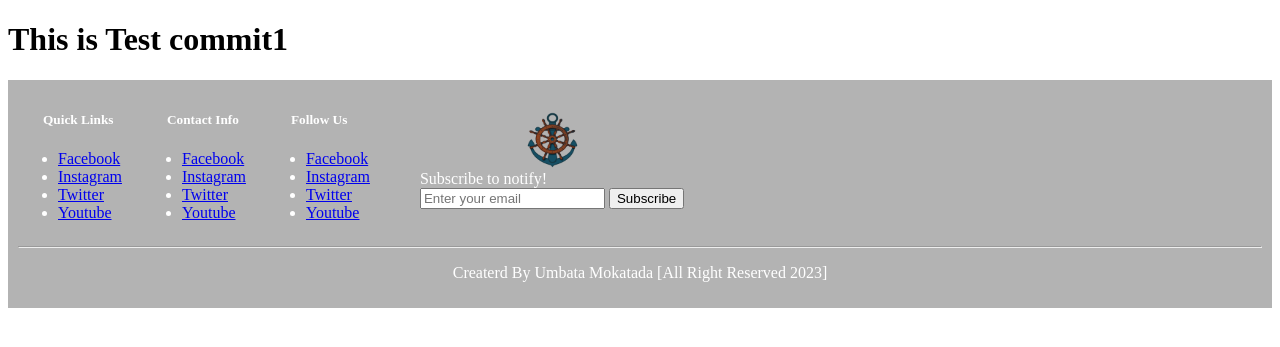
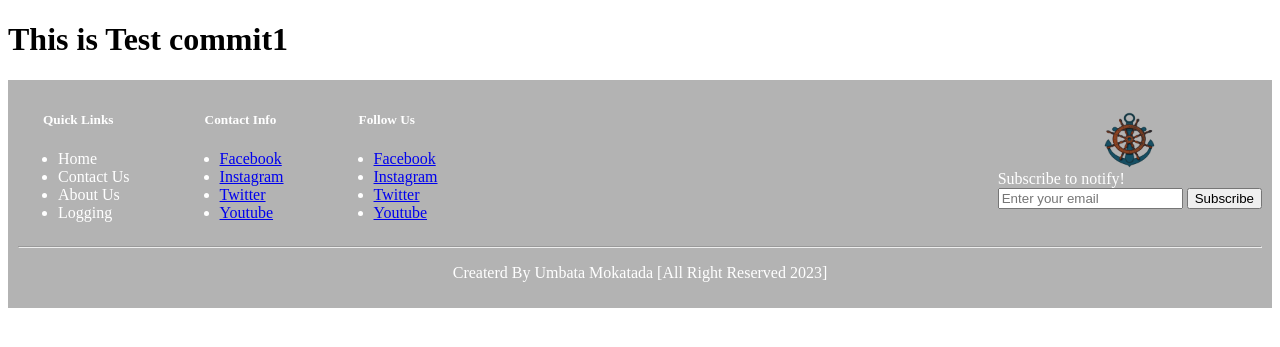
Before and after one commit to Gayashaan/Boat_Safari_Management_System, a PHP site: page / in a window 1280 px wide. Shown: the top 347 px of the page. Run offline with PHP 8.4, Linux system fonts and the light colour scheme.

Commit message:
Link Correction in quick link section

```diff
--- a/css/style.css
+++ b/css/style.css
@@ -12,26 +12,32 @@ footer{
     margin-left: 25px;
 }
 footer > .footer_container >.link_wrap{
-    margin-right: 20px;
+    margin-right: 50px;
 }
 
-footer > .footer_container > .link_wrap > a{
+footer > .footer_container > .link_wrap > ul > li > a{
     display: flex;
-    color: #fff;
+    color: #ffffff;
     text-decoration: none;
-    font-size: 1.2em;
-    font-weight: bold;
+    transition: 0.5s;
 
+}
+footer > .footer_container > .link_wrap > ul > li > a:hover{
+    color: #000000;
+    text-decoration: none;
 }
 
 footer > .footer_container > .contact_wrap{
-    margin-right: 20px;
+    margin-right: 50px;
 }
 
 footer > .footer_container > .follow_wrap{
     margin-right: 50px;
 }
 
+footer > .footer_container > .logo_wrap{
+    margin-left: auto;
+}
 footer > .footer_container > .logo_wrap > img{
     height: 60px;
     width: 55px;
--- a/index.html
+++ b/index.html
@@ -29,10 +29,10 @@
             <div class="link_wrap">
                 <h5 class="link_wrap_head">Quick Links</h5>
                 <ul>
-                    <li><a href="https://www.facebook.com/" target="_blank"> Facebook</a></li>
-                    <li><a href="https://www.instagram.com/" target="_blank">Instagram</a></li>
-                    <li><a href="https://www.twitter.com/" target="_blank">Twitter</a></li>
-                    <li><a href="https://www.youtube.com/" target="_blank">Youtube</a></li>
+                    <li><a href="./index.html" target="_blank"> Home</a></li>
+                    <li><a href="./contact_us.html" target="_blank">Contact Us</a></li>
+                    <li><a href="./index.html" target="_blank">About Us</a></li>
+                    <li><a href="./index.html" target="_blank">Logging</a></li>
                 </ul>
             </div>
 
```
